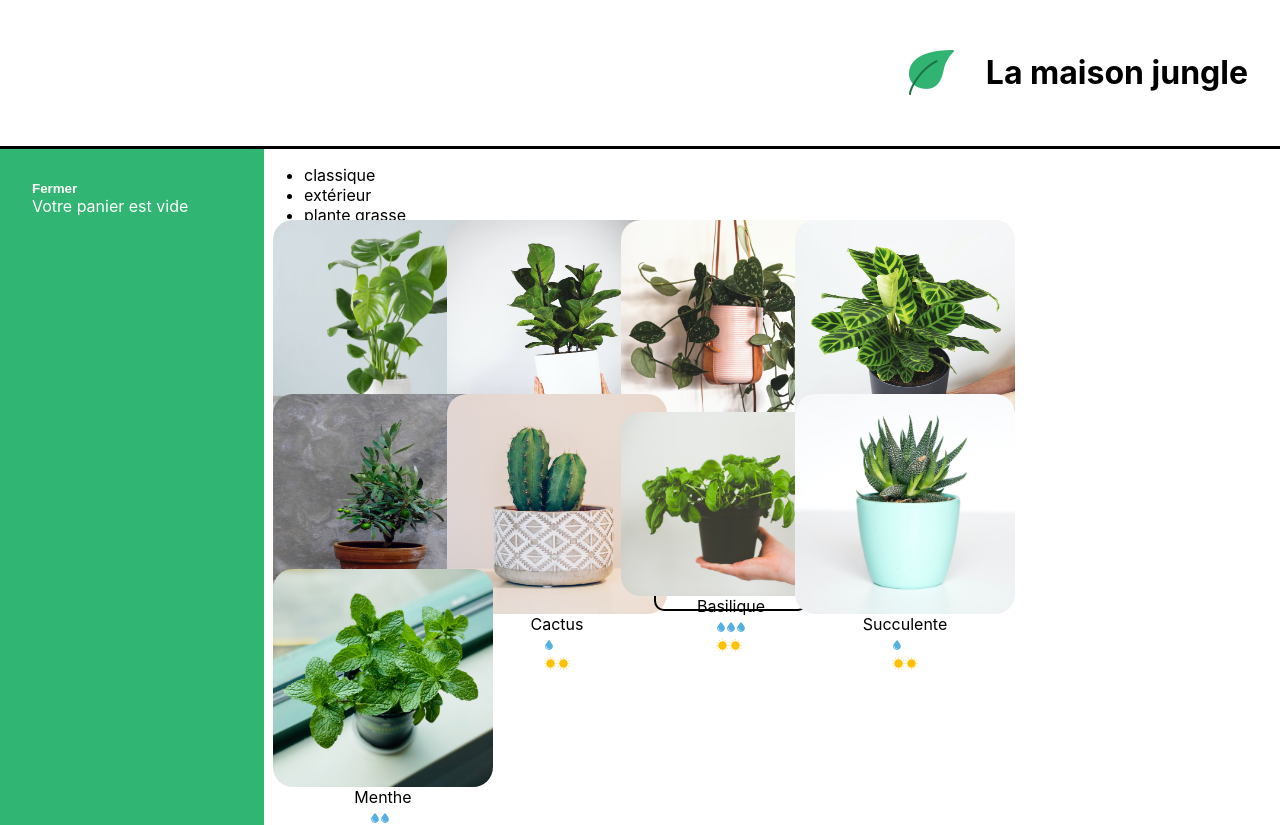
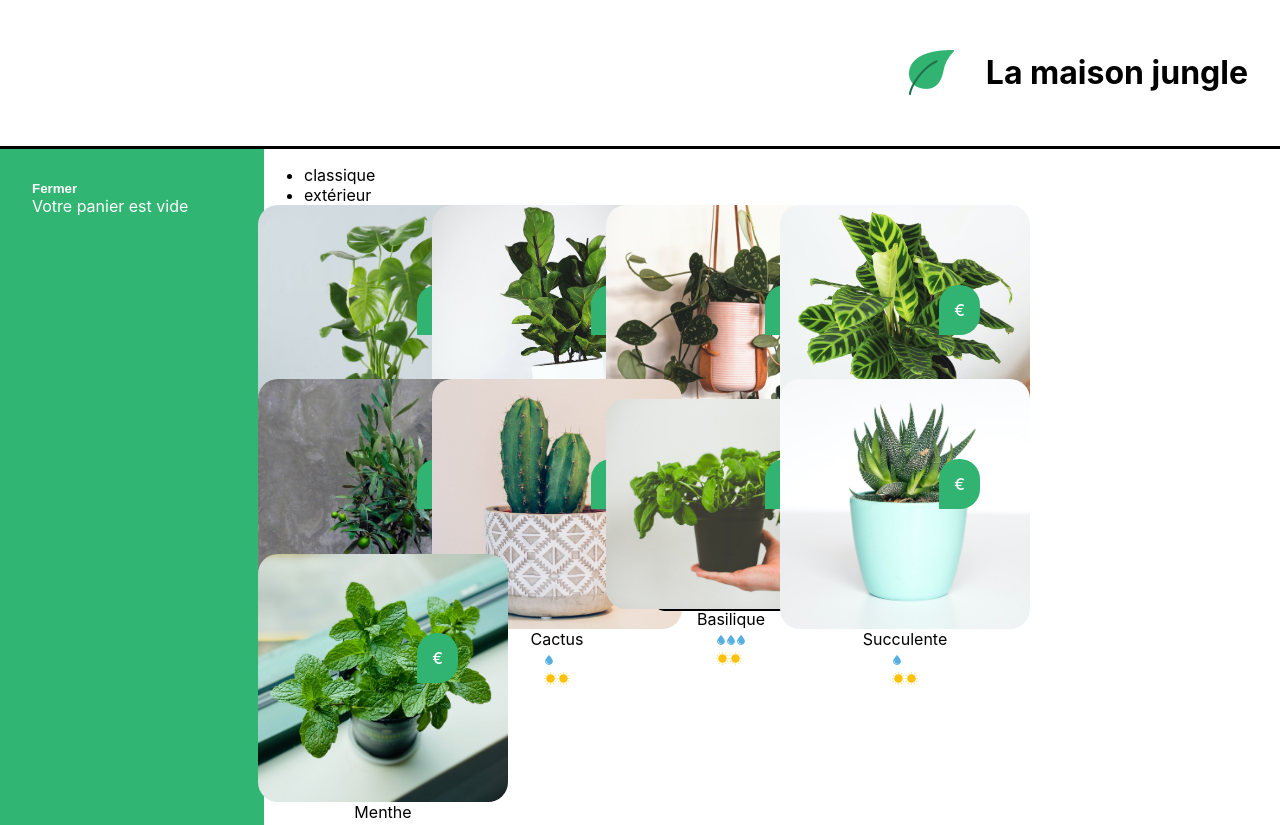
Before and after one commit to AdalbertPungu/Reactjs-Projects, a React (Create React App) app in the folder la-maison-jungle/: page / in a window 1280 px wide. Shown: the top 825 px of the page. Built offline with nearby package versions, Linux system fonts and the light colour scheme.

Commit message:
Add price

```diff
--- a/la-maison-jungle/src/components/PlantItem.js
+++ b/la-maison-jungle/src/components/PlantItem.js
@@ -5,9 +5,10 @@
 	alert(`Vous voulez acheter 1 ${plantName}? Très bon choix 🌱✨`)
 }
 
-function PlantItem({ cover, name, water, light }) {
+function PlantItem({ cover, name, water, light, price }) {
 	return (
 		<li className='lmj-plant-item' onClick={() => handleClick}>
+			<span className='lmj-plant-item-price'>{price}€</span>
 			<img className='lmj-plant-item-cover' src={cover} alt={`${name} cover`} />
 			{name}
 			<div>
--- a/la-maison-jungle/src/styles/PlantItem.css
+++ b/la-maison-jungle/src/styles/PlantItem.css
@@ -1,7 +1,8 @@
 .lmj-plant-item-cover {
-	height: 220px;
-	width: 220px;
+	height: 250px;
+	width: 250px;
 	border-radius: 20px;
+	object-fit: cover;
 }
 
 .lmj-plant-item {
@@ -11,4 +12,16 @@
 	justify-content: center;
 	flex-direction: column;
 	text-transform: capitalize;
+	position: relative;
 }
+
+.lmj-plant-item-price {
+	position: absolute;
+	border-radius: 20px 20px 20px 0;
+	background-color: #31b472;
+	color: white;
+	padding: 15px;
+	right: 0;
+	top: 0;
+	font-weight: 500;
+}
```
